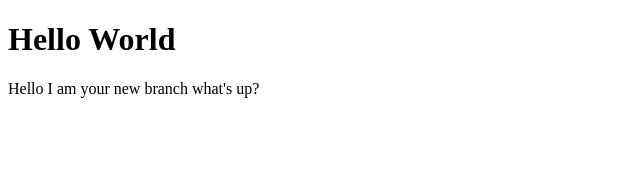
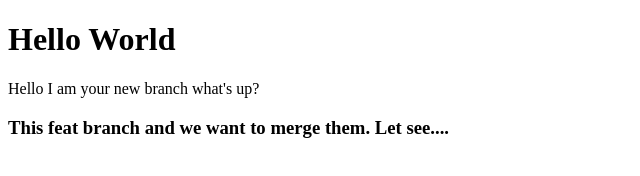
Before and after one commit to techtohasib/branch, a plain HTML site: page index.html in a window 1280 px wide. Shown: the whole page, without its empty margins (0-640 px from the left). Drawn offline with Linux system fonts and the light colour scheme.

Commit message:
feat branch added

```diff
--- a/index.html
+++ b/index.html
@@ -9,5 +9,6 @@
 <body>
     <h1>Hello World</h1>
     <p>Hello I am your new branch what's up?</p>
+    <h3>This feat branch and we want to merge them. Let see....</h3>
 </body>
 </html>
```
